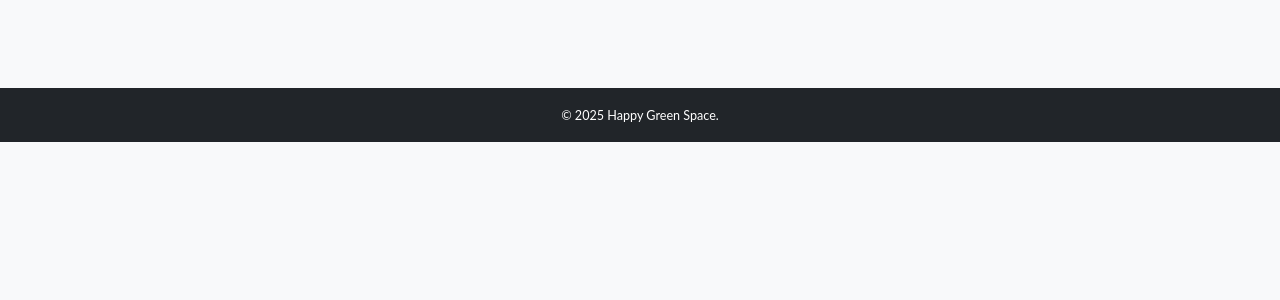
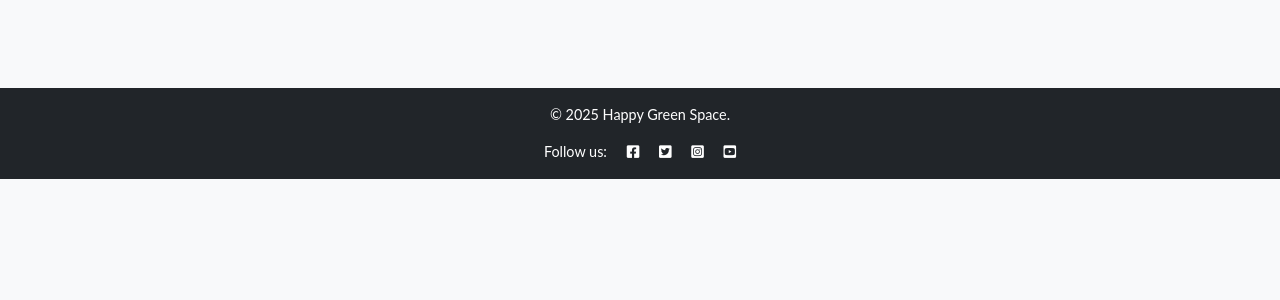
Before and after one commit to hisarciklilar/happy-green-space, a Django app: page / in a window 1280 px wide. Shown: the part 61-361 px from the top of the page. Run offline with Django 5.2, Linux system fonts and the light colour scheme; data that the repository does not hold is empty.

Commit message:
Add social media icons

```diff
--- a/templates/base.html
+++ b/templates/base.html
@@ -5,6 +5,9 @@
     <meta charset="UTF-8">
     <title>Happy Green Space</title>
     <meta name="viewport" content="width=device-width, initial-scale=1">
+
+     <!-- Font Awesome CSS -->
+    <link rel="stylesheet" href="https://cdnjs.cloudflare.com/ajax/libs/font-awesome/5.15.3/css/all.min.css">
 
     <!-- Bootstrap CSS -->
     <link href="https://cdn.jsdelivr.net/npm/bootstrap@5.3.2/dist/css/bootstrap.min.css" rel="stylesheet">
@@ -38,7 +41,12 @@
     <!-- Footer -->
     <footer class="footer mt-5 py-3 bg-dark text-white text-center">
         <div class="container">
-            <small>&copy; 2025 Happy Green Space. </small>
+            <p>&copy; 2025 Happy Green Space. </p>
+            <p class="m-0 text-center text-white">Follow us: <i class="fab fa-facebook-square ms-3"></i>
+                <i class="fab fa-twitter-square ms-3"></i>
+                <i class="fab fa-instagram-square ms-3"></i>
+                <i class="fab fa-youtube-square ms-3"></i>
+            </p>
         </div>
     </footer>
 
```
